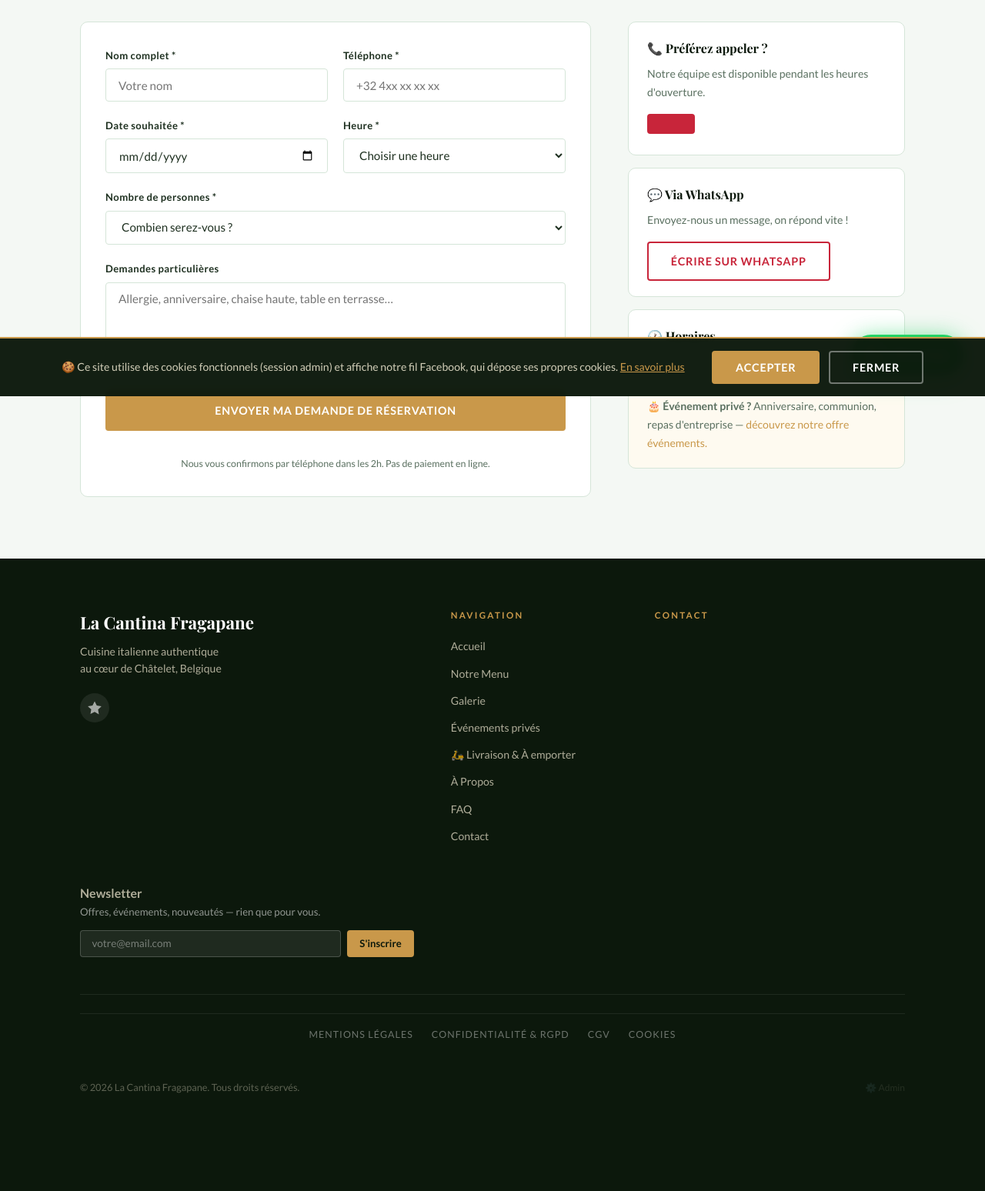
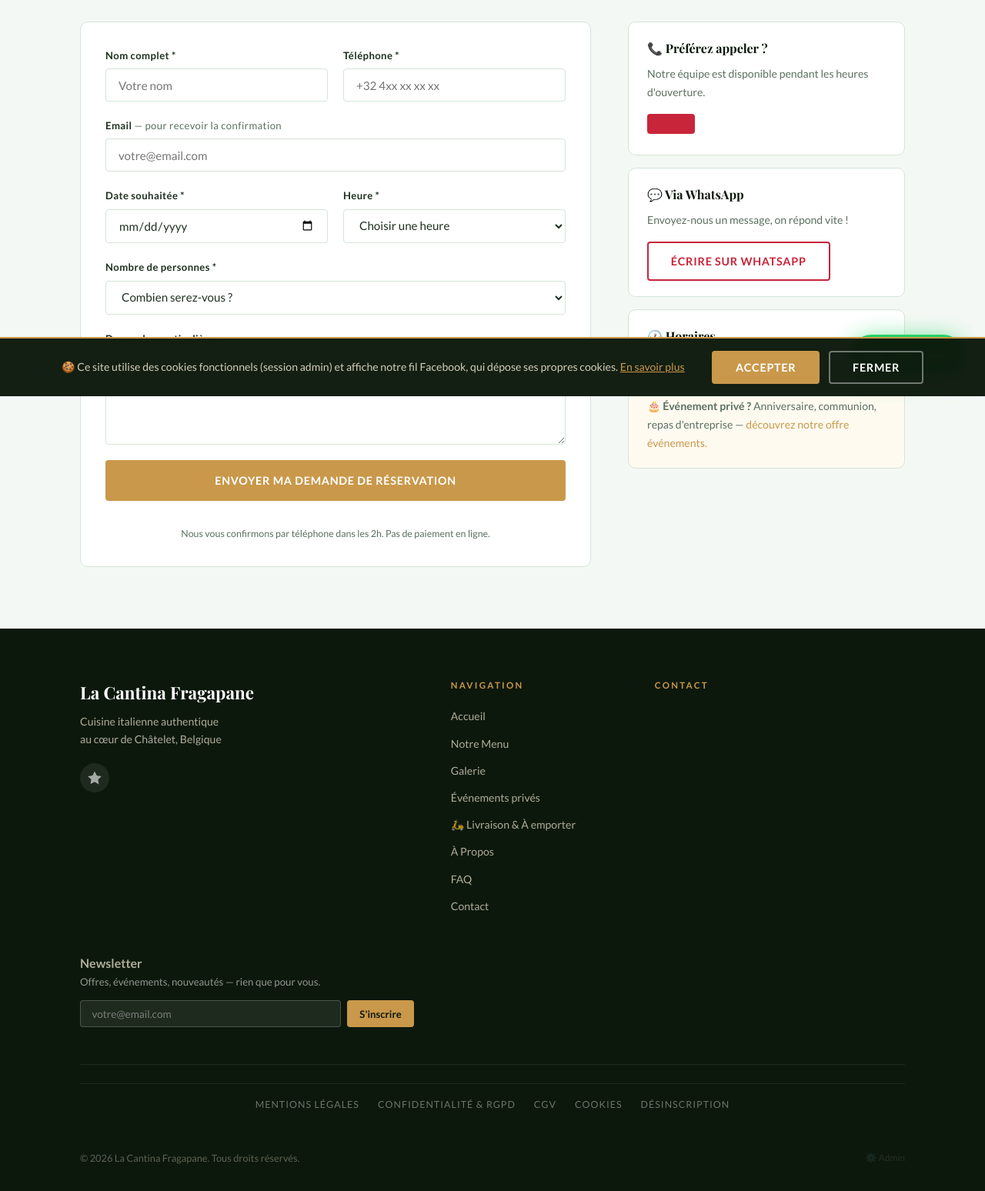
Before and after one commit to ahmeddavidfp-spec/cantina-fragapane, a Flask app: page /reservation in a window 1280 px wide. Shown: the part 285-1833 px from the top of the page at 77% size. Before the commit the page ends 1706 px from the top, so only its background shows below. Run offline with Flask 3, Linux system fonts and the light colour scheme; data that the repository does not hold is empty; parts of the project's set-up code (start-up, migrations or seed data) failed here and were passed over; some libraries are stand-ins or nearby versions; some web fonts are replaced.

Commit message:
Robustesse : honeypot anti-spam, reservation avec email + accuse, desinscription newsletter RGPD, page confidentialite a jour, sauvegarde hebdo (script + workflow)
Co-Authored-By: Claude Opus 4.8 <noreply@anthropic.com>

```diff
--- a/app.py
+++ b/app.py
@@ -222,6 +222,7 @@ def init_db():
             created_at TIMESTAMP DEFAULT CURRENT_TIMESTAMP
         )
     ''')
+    cur.execute('ALTER TABLE reservations ADD COLUMN IF NOT EXISTS email TEXT')
     db.commit()
 
     cur.execute('SELECT COUNT(*) AS c FROM menu_categories')
@@ -485,8 +486,8 @@ def send_contact_email(name, sender_email, phone, message):
         return False
 
 
-def _ack_html(name):
-    """Modèle HTML de l'accusé de réception envoyé au client."""
+def _ack_html(name, intro):
+    """Modèle HTML de l'accusé de réception envoyé au client (intro = paragraphe central)."""
     safe = escape(name)
     return f"""\
 <div style="background:#f4f1ea;padding:24px 12px;font-family:Arial,Helvetica,sans-serif;">
@@ -505,7 +506,7 @@ def _ack_html(name):
    </td></tr>
    <tr><td style="padding:30px 30px 26px;">
     <p style="font-size:16px;margin:0 0 14px;color:#2b2620;">Bonjour <strong>{safe}</strong>,</p>
-    <p style="font-size:15px;line-height:1.65;margin:0 0 14px;color:#4a453e;">Merci pour votre message&nbsp;! Nous l'avons bien reçu et nous vous répondrons dans les <strong>meilleurs délais</strong>.</p>
+    {intro}
     <p style="font-size:15px;line-height:1.65;margin:0 0 24px;color:#4a453e;">Pour une demande urgente ou une réservation du jour, le plus simple est de nous appeler&nbsp;:</p>
     <table role="presentation" cellpadding="0" cellspacing="0" align="center" style="margin:0 auto;"><tr>
      <td style="border-radius:10px;background:#c9984a;"><a href="tel:+32491227207" style="display:inline-block;padding:13px 28px;color:#ffffff;font-weight:bold;font-size:15px;text-decoration:none;">&#128222;&nbsp; +32 491 22 72 07</a></td>
@@ -523,18 +524,35 @@ def _ack_html(name):
 </div>"""
 
 
+_ACK_P = 'font-size:15px;line-height:1.65;margin:0 0 14px;color:#4a453e;'
+
 def send_customer_ack(name, to_email):
-    """Accusé de réception automatique envoyé au client (via Brevo, si email fourni)."""
+    """Accusé de réception automatique — formulaire de contact."""
     if not to_email or not os.environ.get('BREVO_API_KEY'):
         return False
     subject = "Merci pour votre message – La Cantina Fragapane"
-    text = (f"Bonjour {name},\n\n"
-            "Merci pour votre message ! Nous l'avons bien reçu et nous vous répondrons "
-            "dans les meilleurs délais.\n\n"
-            "Pour une demande urgente ou une réservation du jour, appelez-nous au +32 491 22 72 07.\n\n"
-            "À très bientôt,\nL'équipe de La Cantina Fragapane\n"
+    text = (f"Bonjour {name},\n\nMerci pour votre message ! Nous l'avons bien reçu et nous vous "
+            "répondrons dans les meilleurs délais.\n\nPour une demande urgente, appelez-nous au "
+            "+32 491 22 72 07.\n\nÀ très bientôt,\nL'équipe de La Cantina Fragapane\n"
             "Rue du Taillis Pré 86, 6200 Châtelet — cantinafragapane.be")
-    return _send_via_brevo(subject, text, to_email, html=_ack_html(name))
+    intro = (f'<p style="{_ACK_P}">Merci pour votre message&nbsp;! Nous l\'avons bien reçu et nous '
+             'vous répondrons dans les <strong>meilleurs délais</strong>.</p>')
+    return _send_via_brevo(subject, text, to_email, html=_ack_html(name, intro))
+
+
+def send_reservation_ack(name, to_email, date, time, guests):
+    """Accusé de réception automatique — demande de réservation."""
+    if not to_email or not os.environ.get('BREVO_API_KEY'):
+        return False
+    subject = "Votre demande de réservation – La Cantina Fragapane"
+    text = (f"Bonjour {name},\n\nNous avons bien reçu votre demande de réservation pour le {date} "
+            f"à {time} ({guests} pers.). Nous vous recontactons rapidement pour la confirmer.\n\n"
+            "Pour toute urgence, appelez-nous au +32 491 22 72 07.\n\nÀ très bientôt,\n"
+            "L'équipe de La Cantina Fragapane\nRue du Taillis Pré 86, 6200 Châtelet — cantinafragapane.be")
+    intro = (f'<p style="{_ACK_P}">Nous avons bien reçu votre <strong>demande de réservation</strong> '
+             f'pour le <strong>{escape(str(date))}</strong> à <strong>{escape(str(time))}</strong> '
+             f'({escape(str(guests))}&nbsp;pers.). Nous vous recontactons rapidement pour la <strong>confirmer</strong>.</p>')
+    return _send_via_brevo(subject, text, to_email, html=_ack_html(name, intro))
 
 
 # ── Context processors ────────────────────────────────────────────────────────
@@ -615,6 +633,8 @@ def a_propos():
 def contact():
     hours = get_hours()
     if request.method == 'POST':
+        if request.form.get('website'):          # honeypot anti-spam
+            return redirect(url_for('contact'))
         name    = request.form.get('name', '').strip()
         email   = request.form.get('email', '').strip()
         phone   = request.form.get('phone', '').strip()
@@ -646,23 +666,27 @@ def livraison():
 @app.route('/reservation', methods=['GET', 'POST'])
 def reservation():
     if request.method == 'POST':
+        if request.form.get('website'):          # honeypot anti-spam
+            return redirect(url_for('reservation'))
         name   = request.form.get('name', '').strip()
+        email  = request.form.get('email', '').strip()
         phone  = request.form.get('phone', '').strip()
         date   = request.form.get('date', '').strip()
         time   = request.form.get('time', '').strip()
         guests = request.form.get('guests', '').strip()
         notes  = request.form.get('notes', '').strip()
-        if name and phone and date and time and guests:
+        if name and phone and date and time and guests.isdigit():
             execute(
-                'INSERT INTO reservations (name,phone,date,time,guests,notes) VALUES (%s,%s,%s,%s,%s,%s)',
-                (name, phone, date, time, int(guests), notes or None))
+                'INSERT INTO reservations (name,email,phone,date,time,guests,notes) VALUES (%s,%s,%s,%s,%s,%s,%s)',
+                (name, email or None, phone, date, time, int(guests), notes or None))
             try:
                 body = (f"Nouvelle demande de réservation :\n\n"
-                        f"Nom : {name}\nTéléphone : {phone}\n"
+                        f"Nom : {name}\nEmail : {email or '—'}\nTéléphone : {phone}\n"
                         f"Date : {date} à {time}\nPersonnes : {guests}\n"
                         f"Notes : {notes or '—'}")
-                send_contact_email(name, '', phone,
+                send_contact_email(name, email, phone,
                                    f"[RÉSERVATION] {date} {time} – {guests} pers.\n\n{body}")
+                send_reservation_ack(name, email, date, time, guests)
             except Exception:
                 pass
             flash('Demande reçue ! Nous vous confirmons par téléphone dans les 2h.', 'success')
@@ -685,6 +709,18 @@ def newsletter_subscribe():
     else:
         flash('Adresse email invalide.', 'error')
     return redirect(request.referrer or url_for('index'))
+
+
+@app.route('/desinscription', methods=['GET', 'POST'])
+def newsletter_unsubscribe():
+    done = False
+    if request.method == 'POST':
+        if not request.form.get('website'):      # honeypot
+            email = request.form.get('email', '').strip().lower()
+            if email:
+                execute('DELETE FROM newsletter_subscribers WHERE lower(email)=%s', (email,))
+        done = True
+    return render_template('desinscription.html', done=done)
 
 
 @app.route('/galerie')
--- a/templates/admin/reservations.html
+++ b/templates/admin/reservations.html
@@ -27,7 +27,7 @@
       <tr class="resa-row resa-{{ r['status'] }}">
         <td>{{ r['date'] }}</td>
         <td>{{ r['time'] }}</td>
-        <td><strong>{{ r['name'] }}</strong></td>
+        <td><strong>{{ r['name'] }}</strong>{% if r['email'] %}<br><a href="mailto:{{ r['email'] }}" style="font-size:.78rem; color:var(--text-lt);">{{ r['email'] }}</a>{% endif %}</td>
         <td><a href="tel:{{ r['phone'] }}">{{ r['phone'] }}</a></td>
         <td>{{ r['guests'] }}</td>
         <td style="font-size:.82rem; color:var(--text-lt);">{{ r['notes'] or '—' }}</td>
--- a/templates/base.html
+++ b/templates/base.html
@@ -204,6 +204,7 @@
         <a href="{{ url_for('confidentialite') }}">Confidentialité & RGPD</a>
         <a href="{{ url_for('cgv') }}">CGV</a>
         <a href="{{ url_for('cookies_page') }}">Cookies</a>
+        <a href="{{ url_for('newsletter_unsubscribe') }}">Désinscription</a>
       </div>
       <div class="footer-bottom">
         <p>&copy; {{ now.year }} La Cantina Fragapane. Tous droits réservés.</p>
--- a/templates/contact.html
+++ b/templates/contact.html
@@ -188,6 +188,7 @@
         </p>
       </div>
       <form class="contact-form" method="POST" action="{{ url_for('contact') }}">
+        <input type="text" name="website" style="display:none" tabindex="-1" autocomplete="off" aria-hidden="true">
         <div class="contact-form-row">
           <div class="contact-form-group">
             <label for="cf-name">Nom *</label>
--- a/templates/reservation.html
+++ b/templates/reservation.html
@@ -26,6 +26,7 @@
 
       <div class="resa-form-wrap">
         <form class="resa-form" method="POST" action="{{ url_for('reservation') }}">
+          <input type="text" name="website" style="display:none" tabindex="-1" autocomplete="off" aria-hidden="true">
           <div class="resa-form-row">
             <div class="contact-form-group">
               <label for="r-name">Nom complet *</label>
@@ -35,6 +36,10 @@
               <label for="r-phone">Téléphone *</label>
               <input type="tel" id="r-phone" name="phone" required placeholder="+32 4xx xx xx xx">
             </div>
+          </div>
+          <div class="contact-form-group">
+            <label for="r-email">Email <span style="font-weight:400; color:var(--text-lt);">— pour recevoir la confirmation</span></label>
+            <input type="email" id="r-email" name="email" placeholder="votre@email.com">
           </div>
           <div class="resa-form-row">
             <div class="contact-form-group">
```
Also changed, not shown: backup_db.py (added, +36 -0 lines), templates/desinscription.html (added, +41 -0 lines), templates/legal/confidentialite.html (+10 -8 lines), .github/workflows/backup.yml (added), 1 other file.
